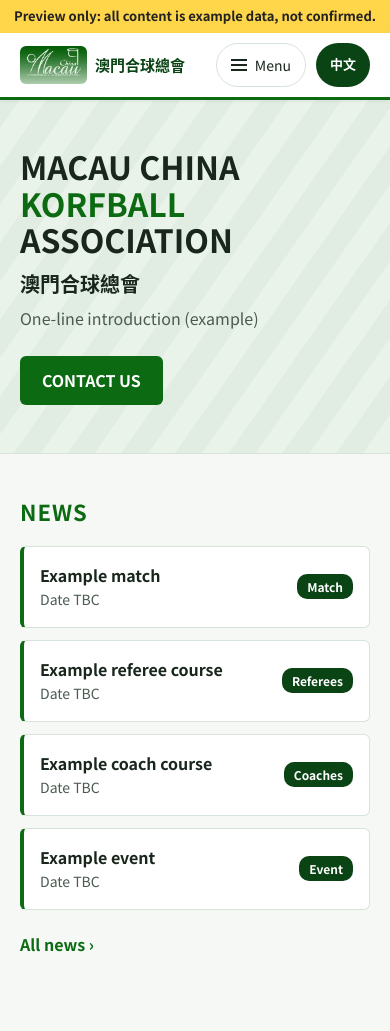
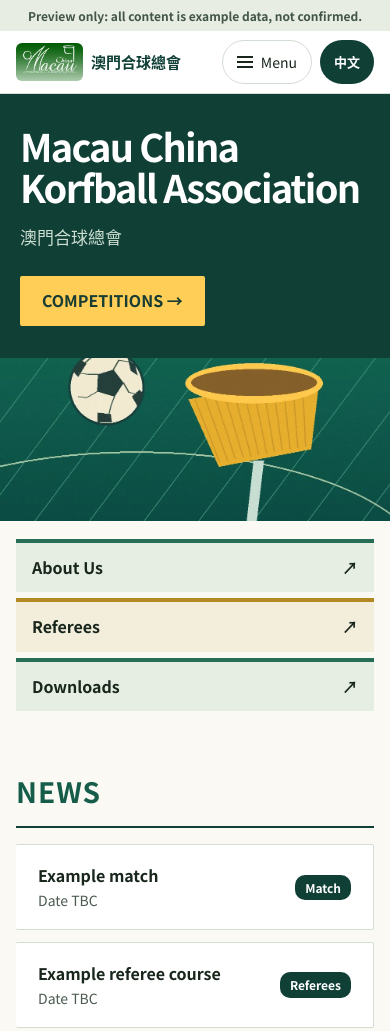
Before and after one commit to Steven0107/macau-korfball, a plain HTML site: page preview/site/en/index.html in a window 390 px wide. Shown: the top 1031 px of the page. Drawn offline with Linux system fonts and the light colour scheme.

Commit message:
Redesign responsive bilingual korfball website and package UI

```diff
--- a/preview/site/assets/style.css
+++ b/preview/site/assets/style.css
@@ -56,3 +56,27 @@ footer{background:var(--navy);color:#C9DCCB;padding:24px 0;font-size:13px;margin
  .photos{grid-template-columns:repeat(2,1fr)}
 }
 @media(max-width:379px){.brand span{display:none}}
+:root{--navy:#103f36;--accent:#176750;--accent-text:#155c49;--bg:#faf9f4;--line:#d4ddd3}
+.wrap{max-width:1240px;padding-inline:clamp(16px,4vw,56px)}
+.demo{background:#e7ede2;color:#435548;font-size:12px}
+header{border:0;box-shadow:0 1px 0 var(--line)}
+.bar{min-height:76px}.brand{margin-right:auto}nav{justify-content:flex-end;gap:clamp(8px,1.6vw,24px)}
+.feature{display:grid;grid-template-columns:1fr 1fr;background:var(--navy);color:white}
+.feature-copy{align-self:center;padding:clamp(30px,6vw,92px);padding-left:max(6vw,calc((100vw - 1130px)/2))}
+.feature h1{font-size:clamp(38px,5.4vw,82px);letter-spacing:-.045em;line-height:1.08;text-wrap:balance}
+.feature p{color:#ccded2;margin:16px 0 26px;font-size:17px}
+.feature img{width:100%;height:100%;min-height:310px;object-fit:cover}
+.feature .btn{background:#ffce57;color:#173c32;border-radius:2px}
+.shortcuts{display:grid;grid-template-columns:repeat(3,1fr);gap:14px;margin-block:28px}
+.shortcuts a{border-top:4px solid #286d55;background:#e6eee3;padding:22px;font-weight:700;font-size:20px;display:flex;justify-content:space-between}
+.shortcuts a:nth-child(2){border-color:#b48923;background:#f3eddc}
+.shortcuts a:hover,.more:hover{text-decoration:underline}
+.sec h2{font-size:clamp(28px,3.8vw,52px);letter-spacing:-.035em;border-bottom:2px solid var(--navy);padding-bottom:12px}
+.card{border-left:0;border-radius:2px;padding:18px 22px;border-color:var(--line)}
+.card.col ul{width:100%;display:grid;grid-template-columns:repeat(auto-fit,minmax(148px,1fr));list-style:none;padding:0!important;gap:0 20px}
+.card li{padding:12px 0;border-bottom:1px solid var(--line)}
+footer .wrap{display:flex;justify-content:space-between;flex-wrap:wrap;gap:16px}
+:focus-visible{outline:3px solid #bc8011;outline-offset:3px}
+@media(max-width:960px){.bar{gap:8px}.brand small{display:none}nav{font-size:13px}}
+@media(max-width:760px){.feature{grid-template-columns:1fr}.feature-copy{padding:32px 20px}.feature img{min-height:0;height:auto;aspect-ratio:2.4;object-position:50% 43%}.shortcuts{grid-template-columns:1fr;gap:6px;margin-block:18px}.shortcuts a{padding:12px 16px;font-size:16px}.bar{min-height:62px}nav{align-items:stretch}.tbl{max-width:100%}.card.col ul{grid-template-columns:repeat(2,minmax(0,1fr))}.card li{overflow-wrap:anywhere}}
+@media(max-width:760px){.menu-toggle{display:block;position:absolute;opacity:0;width:1px;height:1px}.menu-toggle:focus-visible+.menu-btn{outline:3px solid #bc8011}}
--- a/preview/site/en/index.html
+++ b/preview/site/en/index.html
@@ -7,15 +7,14 @@
 <header><div class="wrap bar"><a class="brand" href="index.html" aria-label="Home"><img src="../assets/logo.jpg" alt="Macau China Korfball Association"><span><b>澳門合球總會</b><small>Macau China Korfball Association</small></span></a>
 <input type="checkbox" id="menu" class="menu-toggle"><label for="menu" class="menu-btn" aria-label="Menu"><span></span>Menu</label>
 <nav><a href="about.html" class="">About Us</a><a href="competitions.html" class="">Competitions</a><a href="referees.html" class="">Referees</a><a href="news.html" class="">News</a><a href="downloads.html" class="">Downloads</a><a href="contact.html" class="cta ">Contact Us</a></nav><a class="lang" href="../zh/index.html">中文</a></div></header>
-<main><section class="hero"><div class="wrap">
-<h1>Macau China <em>Korfball</em> Association</h1>
-<p class="lead">澳門合球總會</p>
-<p class="sub">One-line introduction (example)</p>
-<a class="btn" href="contact.html">Contact Us</a></div></section>
+<main><section class="feature"><div class="feature-copy"><h1>Macau China Korfball Association</h1>
+<p>澳門合球總會</p><a class="btn" href="competitions.html">Competitions →</a></div>
+<img src="../assets/court.webp" alt="" width="1000" height="720"></section>
+<div class="wrap shortcuts"><a href="about.html">About Us<span aria-hidden="true">↗</span></a><a href="referees.html">Referees<span aria-hidden="true">↗</span></a><a href="downloads.html">Downloads<span aria-hidden="true">↗</span></a></div>
 <section class="wrap sec"><h2>News</h2>
-<a class="card" href="#"><div><b>Example match</b><span>Date TBC</span></div><span class="tag">Match</span></a>
-<a class="card" href="#"><div><b>Example referee course</b><span>Date TBC</span></div><span class="tag">Referees</span></a>
-<a class="card" href="#"><div><b>Example coach course</b><span>Date TBC</span></div><span class="tag">Coaches</span></a>
-<a class="card" href="#"><div><b>Example event</b><span>Date TBC</span></div><span class="tag">Event</span></a>
+<div class="card"><div><b>Example match</b><span>Date TBC</span></div><span class="tag">Match</span></div>
+<div class="card"><div><b>Example referee course</b><span>Date TBC</span></div><span class="tag">Referees</span></div>
+<div class="card"><div><b>Example coach course</b><span>Date TBC</span></div><span class="tag">Coaches</span></div>
+<div class="card"><div><b>Example event</b><span>Date TBC</span></div><span class="tag">Event</span></div>
 <a class="more" href="news.html">All news ›</a></section></main>
-<footer><div class="wrap">© Macau China Korfball Association · [To be provided by Steven]</div></footer></body></html>
+<footer><div class="wrap"><b>© Macau China Korfball Association</b><a href="contact.html">Contact Us ↗</a></div></footer></body></html>
--- /dev/null
+++ b/preview/theme.css
@@ -0,0 +1,24 @@
+:root{--navy:#103f36;--accent:#176750;--accent-text:#155c49;--bg:#faf9f4;--line:#d4ddd3}
+.wrap{max-width:1240px;padding-inline:clamp(16px,4vw,56px)}
+.demo{background:#e7ede2;color:#435548;font-size:12px}
+header{border:0;box-shadow:0 1px 0 var(--line)}
+.bar{min-height:76px}.brand{margin-right:auto}nav{justify-content:flex-end;gap:clamp(8px,1.6vw,24px)}
+.feature{display:grid;grid-template-columns:1fr 1fr;background:var(--navy);color:white}
+.feature-copy{align-self:center;padding:clamp(30px,6vw,92px);padding-left:max(6vw,calc((100vw - 1130px)/2))}
+.feature h1{font-size:clamp(38px,5.4vw,82px);letter-spacing:-.045em;line-height:1.08;text-wrap:balance}
+.feature p{color:#ccded2;margin:16px 0 26px;font-size:17px}
+.feature img{width:100%;height:100%;min-height:310px;object-fit:cover}
+.feature .btn{background:#ffce57;color:#173c32;border-radius:2px}
+.shortcuts{display:grid;grid-template-columns:repeat(3,1fr);gap:14px;margin-block:28px}
+.shortcuts a{border-top:4px solid #286d55;background:#e6eee3;padding:22px;font-weight:700;font-size:20px;display:flex;justify-content:space-between}
+.shortcuts a:nth-child(2){border-color:#b48923;background:#f3eddc}
+.shortcuts a:hover,.more:hover{text-decoration:underline}
+.sec h2{font-size:clamp(28px,3.8vw,52px);letter-spacing:-.035em;border-bottom:2px solid var(--navy);padding-bottom:12px}
+.card{border-left:0;border-radius:2px;padding:18px 22px;border-color:var(--line)}
+.card.col ul{width:100%;display:grid;grid-template-columns:repeat(auto-fit,minmax(148px,1fr));list-style:none;padding:0!important;gap:0 20px}
+.card li{padding:12px 0;border-bottom:1px solid var(--line)}
+footer .wrap{display:flex;justify-content:space-between;flex-wrap:wrap;gap:16px}
+:focus-visible{outline:3px solid #bc8011;outline-offset:3px}
+@media(max-width:960px){.bar{gap:8px}.brand small{display:none}nav{font-size:13px}}
+@media(max-width:760px){.feature{grid-template-columns:1fr}.feature-copy{padding:32px 20px}.feature img{min-height:0;height:auto;aspect-ratio:2.4;object-position:50% 43%}.shortcuts{grid-template-columns:1fr;gap:6px;margin-block:18px}.shortcuts a{padding:12px 16px;font-size:16px}.bar{min-height:62px}nav{align-items:stretch}.tbl{max-width:100%}.card.col ul{grid-template-columns:repeat(2,minmax(0,1fr))}.card li{overflow-wrap:anywhere}}
+@media(max-width:760px){.menu-toggle{display:block;position:absolute;opacity:0;width:1px;height:1px}.menu-toggle:focus-visible+.menu-btn{outline:3px solid #bc8011}}
```
Also changed, not shown: preview/site/en/about.html (+2 -2 lines), preview/site/en/competitions.html (+2 -2 lines), preview/site/en/contact.html (+2 -2 lines), preview/site/en/downloads.html (+2 -2 lines), preview/site/en/news.html (+2 -2 lines), preview/site/en/referees.html (+2 -2 lines), preview/site/zh/about.html (+2 -2 lines), preview/site/zh/competitions.html (+2 -2 lines), preview/site/zh/contact.html (+2 -2 lines), preview/site/zh/downloads.html (+2 -2 lines), preview/site/zh/index.html (+9 -10 lines), preview/site/zh/news.html (+2 -2 lines), preview/site/zh/referees.html (+2 -2 lines), preview/court.webp (added), 1 more files, 2 other files.
